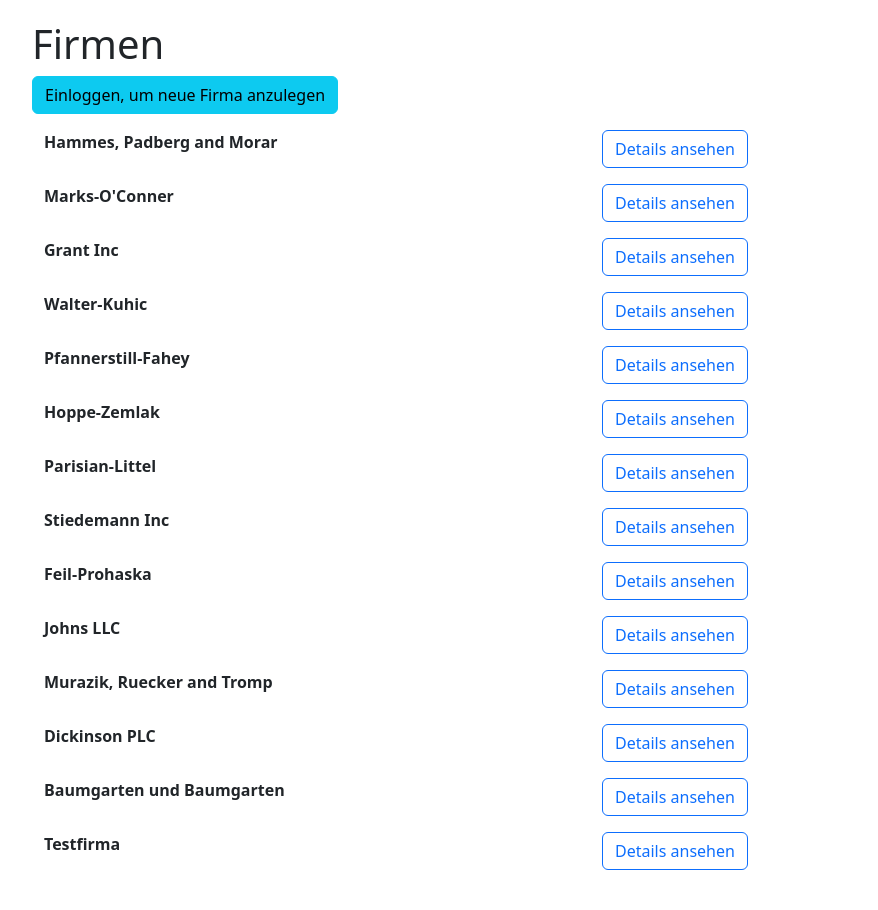
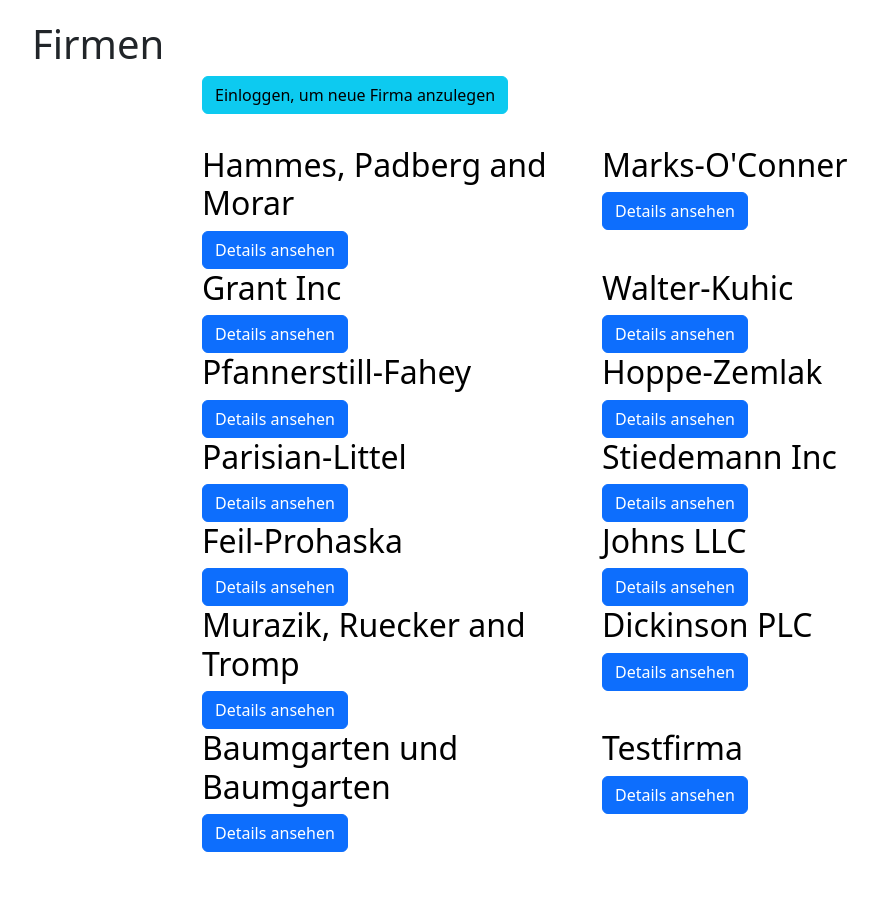
Before and after one commit to RonaldBaumgarten/Anzeigenverwaltung, a Laravel app: page /companies in a window 1280 px wide. Shown: the part 73-983 px from the top of the page, without its empty margins (50-928 px from the left). After the commit the page ends 925 px from the top, so only its background shows below. Run offline with Laravel 12, Linux system fonts and the light colour scheme; data comes from the database, SQL or seed files in the repository; both versions use the stored data as it was after the commit; some libraries are stand-ins or nearby versions; some web fonts are replaced.

Commit message:
change company index-view

```diff
--- a/resources/views/companies/index.blade.php
+++ b/resources/views/companies/index.blade.php
@@ -3,55 +3,36 @@
     <x-slot:heading>
         Firmen
     </x-slot:heading>
-
     <x-slot:items>
+        <div class="container-lg" style="max-width: 800px">
+            <div class="row mb-3">
+                <div class="col">
                     @if (Auth::user())
                     <p><a href="{{ route('companies.create') }}" class="btn btn-primary">Neue Firma anlegen</a></p>
                     @else
                     <p><a href="{{ route('login') }}" class="btn btn-info">Einloggen, um neue Firma anzulegen</a></p>
                     @endif
-
-        <div class="container-lg">
+                </div>
+            </div>
+        </div>
+        <div class="container-lg" style="max-width: 800px">
+            <div class="row mb-3">
             @foreach($companies as $company)
-            <div class="row mb-3">
-                <div class="col-sm-4 themed-grid-col"><strong>{{ $company->companyName }}</strong></div>
-                <div class="col-sm-4 themed-grid-col mx-auto">
-                    <a href="{{ route('companies.show', $company) }}" class="btn btn-outline-primary">Details ansehen</a>
-                </div>
+                <div class="feature col-lg-6 themed-grid-col">
+                    <h3 class="fs-2 text-body-emphasis">{{ $company->companyName }}</h3>
+                    <a href="{{ route('companies.show', $company) }}" class="btn btn-primary">Details ansehen</a>
                     @if (Auth::user())
-                <div class="col-md-2 themed-grid-col">
-                    <a href="{{ route('companies.edit', $company) }}" class="btn btn-outline-primary">Bearbeiten</a>
-                </div>
-                <div class="col-lg-2 themed-grid-col">
+                    <a href="{{ route('companies.edit', $company) }}" class="btn btn-primary">Bearbeiten</a>
                     <form action="{{ route('companies.destroy', $company) }}" method="POST" style="display:inline;">
                     @csrf
                     @method('DELETE')
-                    <button type="submit" class="btn btn-outline-warning">Löschen</button>
-                </div>
+                    <button type="submit" class="btn btn-danger">Löschen</button>
                     @endif
                 </div>
             @endforeach
             </div>
+        </div>
 
-
-<!--
-        <ul class="list-group list-group-hover">
-            @foreach($companies as $company)
-                <li class="list-group-item">
-                        <strong>{{ $company->companyName }}</strong>
-                        <a href="{{ route('companies.show', $company) }}" class="btn btn-outline-primary">Details ansehen</a>
-                        @if (Auth::user())
-                        <a href="{{ route('companies.edit', $company) }}" class="btn btn-outline-primary">Bearbeiten</a>
-                        <form action="{{ route('companies.destroy', $company) }}" method="POST" style="display:inline;">
-                        @csrf
-                        @method('DELETE')
-                        <button type="submit" class="btn btn-outline-warning">Löschen</button>
-                        @endif
-                    </form>
-                </li>
-            @endforeach
-        </ul>
--->
     </x-slot:items>
 
 </x-index>
```
Also changed, not shown: database/database.sqlite. Lines whose indentation alone changed are shown as unchanged.
